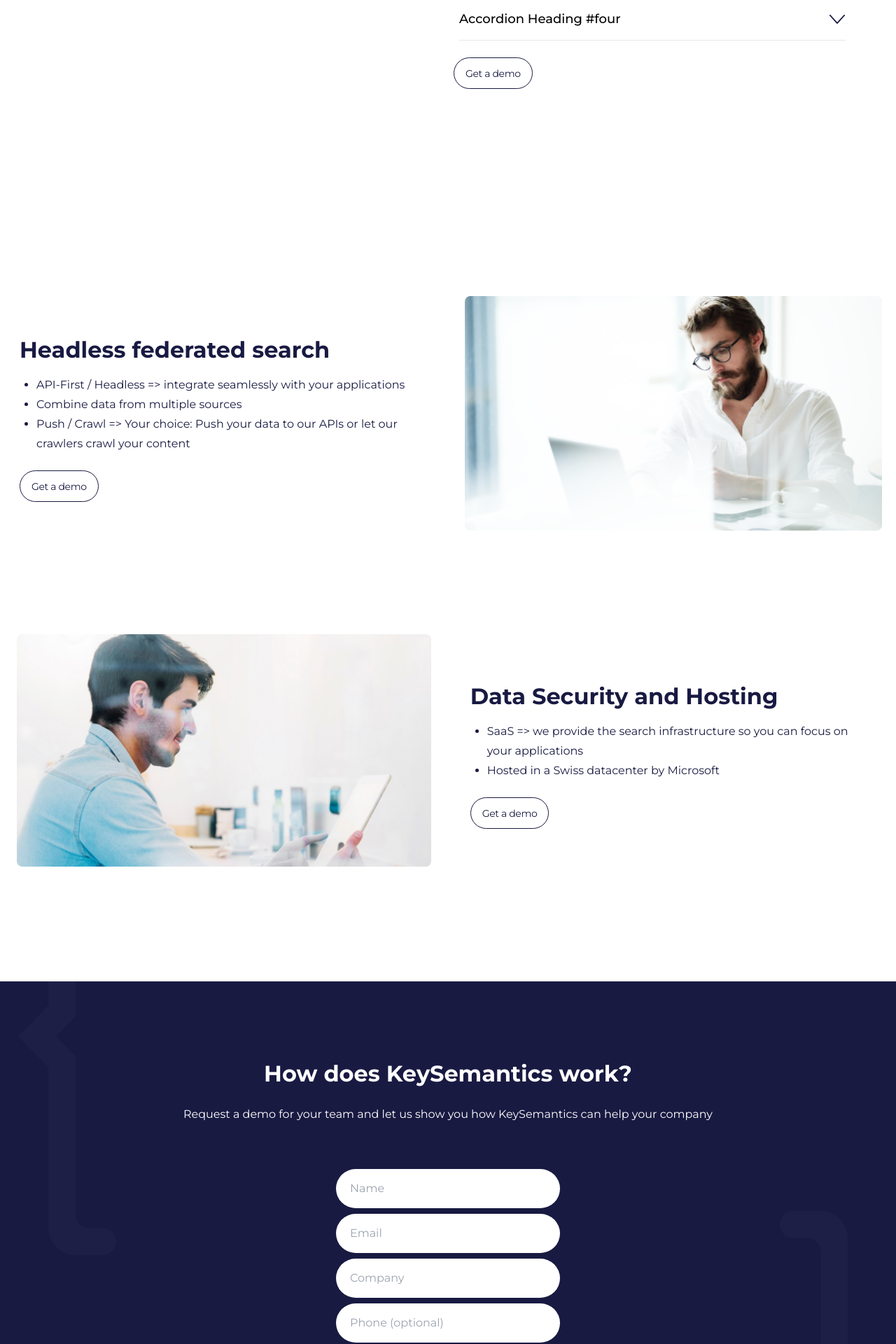
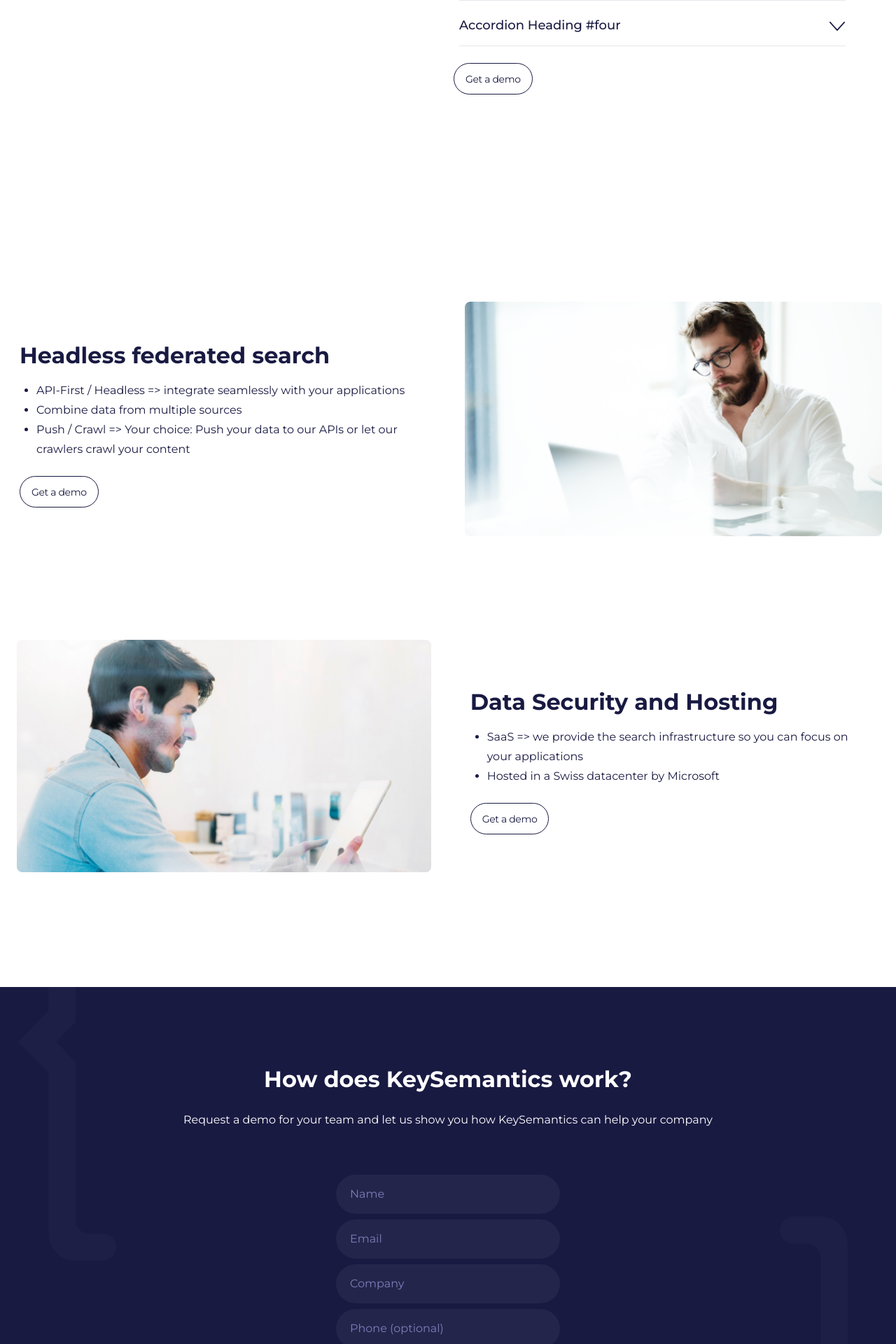
Before and after one commit to harshnain05/KeySemantic, a React (Create React App) app: page / in a window 1280 px wide. Shown: the part 3120-5040 px from the top of the page at 70% size. Built offline with nearby package versions, Linux system fonts and the light colour scheme.

Commit message:
bg-added

```diff
--- a/src/components/Accordian.jsx
+++ b/src/components/Accordian.jsx
@@ -33,7 +33,7 @@
             <div key={i} className={`pt-2 pb-4 border-b border-silver ${i === 0 ? "border-t border-silver pt-4" : ""}`}>
               <button
                 onClick={() => toggleAccordion(i)}
-                className="flex justify-between w-full items-center text-lg text-blue-dark leading-custom-4xl font-medium max-md:text-base"
+                className="flex justify-between w-full items-center text-lg text-[#191A42] leading-[120%] font-medium max-md:text-base"
               >
                 {obj.question}
                 <span className={`ml-2 ${openIndex === i ? "rotate-180" : "rotate-0"} duration-500 ease-linear transition-all`}><FaqArrow /></span>
@@ -42,13 +42,13 @@
                 className={`flex flex-col overflow-hidden transition-[max-height] duration-700 ease-linear ${openIndex === i ? "max-h-[440px] max-md:max-h-[640px]" : "max-h-0"
                   }`}
               >
-                <p className="pt-4 text-base font-normal text-blue-dark tracking-tight leading-custom-175 max-md:text-sm">{obj.answerOne}</p>
-                <p className="pt-3 text-base font-normal text-blue-dark tracking-tight leading-custom-175 max-md:text-sm">{obj.answerTwo}</p>
+                <p className="pt-4 text-base font-normal text-[#191A42] tracking-tight leading-[175%] max-md:text-sm">{obj.answerOne}</p>
+                <p className="pt-3 text-base font-normal text-[#191A42] tracking-tight leading-[175%] max-md:text-sm">{obj.answerTwo}</p>
                 <div className="flex gap-3 py-4">
                   <img className="max-w-[268px] w-full" src='./assets/image/png/faq-interior-one.png' alt="faq-image" />
                   <img className="max-w-[268px] w-full" src='./assets/image/png/faq-interior-two.png' alt="faq-imgage" />
                 </div>
-                <p className="text-base font-normal text-blue-dark tracking-tight leading-custom-175 max-md:text-sm">{obj.answerThree}</p>
+                <p className="text-base font-normal text-[#191A42] tracking-tight leading-[175%] max-md:text-sm">{obj.answerThree}</p>
               </div>
             </div>
           ))}
--- a/src/components/KeySemantic.jsx
+++ b/src/components/KeySemantic.jsx
@@ -49,7 +49,7 @@
                         onChange={e => setValue({ ...value, name: e.target.value })}
                         type='text'
                         placeholder='Name'
-                        className='placeholder:text-light-purple text-light-purple rounded-[48px] bg-navy-blue mx-auto outline-none border-transparent py-4 w-[320px] pl-5'
+                        className='placeholder:text-[#7C7EB9] text-[#7C7EB9] rounded-[48px] bg-[#24254B] mx-auto outline-none border-transparent py-4 w-[320px] pl-5'
                     />
                     <p className='text-red-700 font-bold text-left'>
                         {error && !value.name && 'Name is required'}
@@ -59,7 +59,7 @@
                         onChange={e => setValue({ ...value, email: e.target.value })}
                         type='email'
                         placeholder='Email'
-                        className='placeholder:text-light-purple text-light-purple mt-2 outline-none border-transparent rounded-[48px] bg-navy-blue mx-auto py-4 w-[320px] pl-5'
+                        className='placeholder:text-[#7C7EB9] text-[#7C7EB9] mt-2 outline-none border-transparent rounded-[48px] bg-[#24254B] mx-auto py-4 w-[320px] pl-5'
                     />
                     <p className='text-red-700 font-bold text-left'>
                         {error && !value.email && 'Email is required'}
@@ -69,7 +69,7 @@
                         onChange={e => setValue({ ...value, company: e.target.value })}
                         type='text'
                         placeholder='Company'
-                        className='placeholder:text-light-purple text-light-purple mt-2 outline-none border-transparent rounded-[48px] bg-navy-blue mx-auto py-4 w-[320px] pl-5'
+                        className='placeholder:text-[#7C7EB9] text-[#7C7EB9] mt-2 outline-none border-transparent rounded-[48px] bg-[#24254B] mx-auto py-4 w-[320px] pl-5'
                     />
                     <p className='text-red-700 font-bold text-left'>
                         {error && !value.company && 'Company is required'}
@@ -79,12 +79,12 @@
                         onChange={e => setValue({ ...value, number: e.target.value })}
                         type='number'
                         placeholder='Phone (optional)'
-                        className='placeholder:text-light-purple text-light-purple mt-2 outline-none border-transparent rounded-[48px] bg-navy-blue mx-auto py-4 w-[320px] pl-5'
+                        className='placeholder:text-[#7C7EB9] text-[#7C7EB9] mt-2 outline-none border-transparent rounded-[48px] bg-[#24254B] mx-auto py-4 w-[320px] pl-5'
                     />
                     <p className='text-red-700 font-bold text-left'>
                         {error && !value.number && 'Number is required'}
                     </p>
-                    <p className='text-center text-[#7C7DB9] text-light-purple mt-4 mb-6 text-[10px]'>
+                    <p className='text-center text-[#7C7DB9] mt-4 mb-6 text-[10px]'>
                         By submitting my contact information I agree to the KeySemantics
                         Privacy Policy
                     </p>
```
